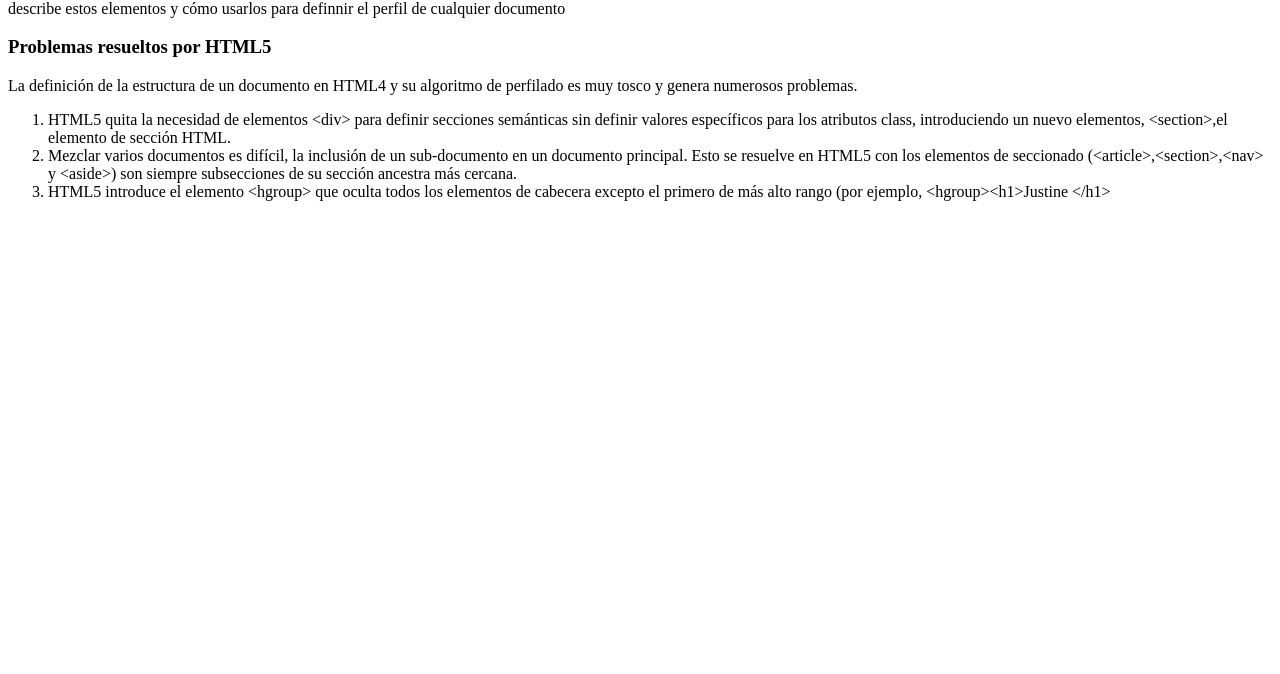
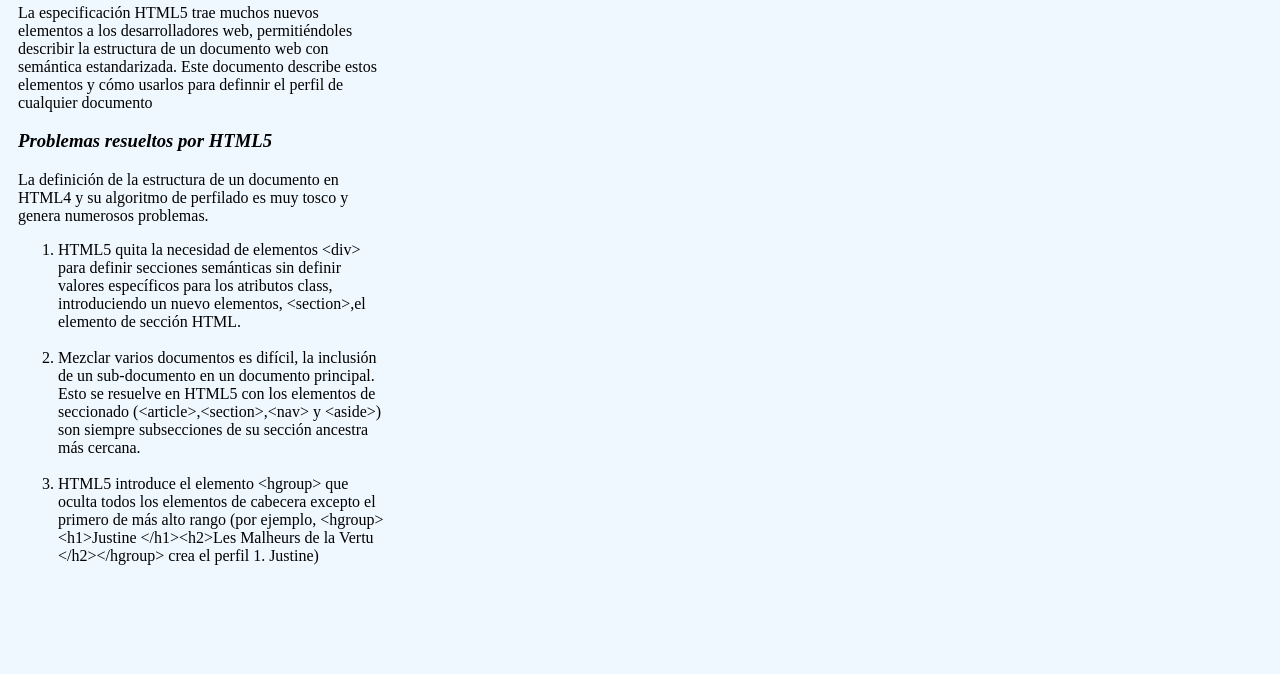
Before and after one commit to jordijerico/jjl-geekshubs-fsd-ejer1, a plain HTML site: page index.html in a window 1280 px wide. Shown: the part 126-800 px from the top of the page. Drawn offline with Linux system fonts and the light colour scheme.

Commit message:
2o commit actualizado index y css

```diff
--- /dev/null
+++ b/css/styles.css
@@ -0,0 +1,12 @@
+html{
+    width: 30%;
+    margin-left: 10px;
+}
+body{
+    background-color: aliceblue;
+
+}
+
+h2, h3{
+    font-style: italic;
+}
--- a/index.html
+++ b/index.html
@@ -4,6 +4,7 @@
     <meta charset="UTF-8">
     <meta http-equiv="X-UA-Compatible" content="IE=edge">
     <meta name="viewport" content="width=device-width, initial-scale=1.0">
+    <link rel="stylesheet" href="./css/styles.css">
     <title>Secciones y líneas generales de un documento HTML5.</title>
 </head>
 <body>
@@ -17,11 +18,12 @@
     <h3>Problemas resueltos por HTML5</h3>
     <p>La definición de la estructura de un documento en HTML4 y su algoritmo de perfilado es muy tosco y genera numerosos problemas.</p>
     <ol>
-        <li>HTML5 quita la necesidad de elementos &lt;div&gt; para definir secciones semánticas sin definir valores específicos para los atributos class, introduciendo un nuevo elementos, &lt;section&gt;,el elemento de sección HTML.</li>
+        <li>HTML5 quita la necesidad de elementos &lt;div&gt; para definir secciones semánticas sin definir valores específicos para los atributos class,
+            introduciendo un nuevo elementos, &lt;section&gt;,el elemento de sección HTML.</li> <br>
         <li>Mezclar varios documentos es difícil, la inclusión de un sub-documento en un documento principal.
             Esto se resuelve en HTML5 con los elementos de seccionado (&lt;article&gt;,&lt;section&gt;,&lt;nav&gt; y &lt;aside&gt;) son siempre subsecciones de su sección ancestra más cercana.
-        </li>
-        <li>HTML5 introduce el elemento &lt;hgroup&gt; que oculta todos los elementos de cabecera excepto el primero de más alto rango (por ejemplo, &lt;hgroup&gt;&lt;h1&gt;Justine &lt;/h1&gt;</li>
+        </li> <br>
+        <li>HTML5 introduce el elemento &lt;hgroup&gt; que oculta todos los elementos de cabecera excepto el primero de más alto rango (por ejemplo, &lt;hgroup&gt;&lt;h1&gt;Justine &lt;/h1&gt;&lt;h2&gt;Les Malheurs de la Vertu &lt;/h2&gt;&lt;/hgroup&gt; crea el perfil 1. Justine)</li>
     </ol>
 </body>
 </html>
```
